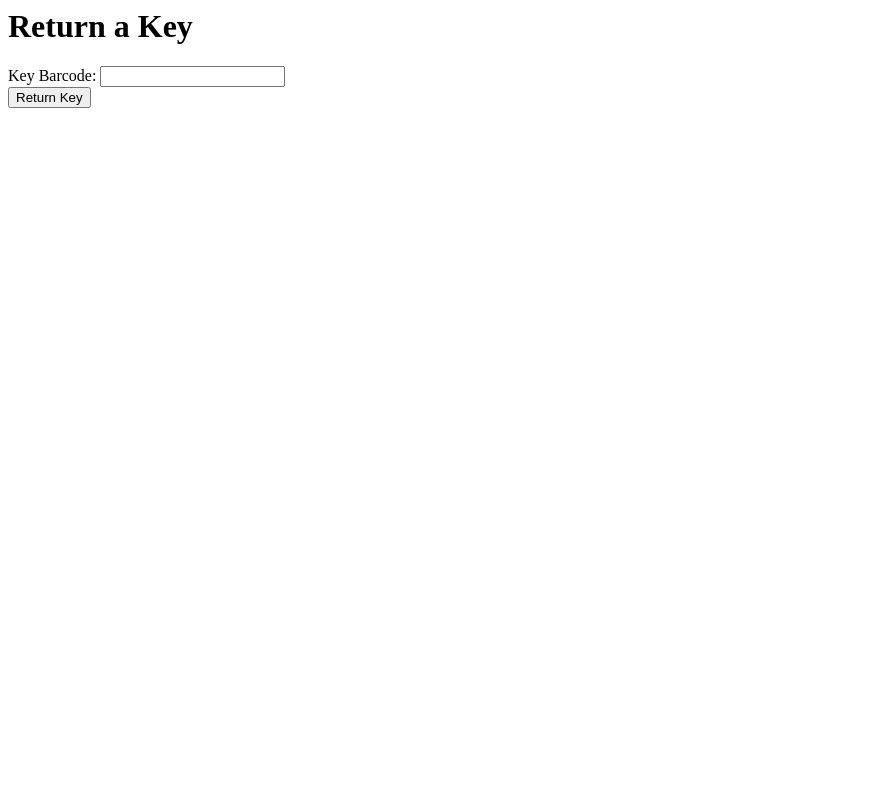
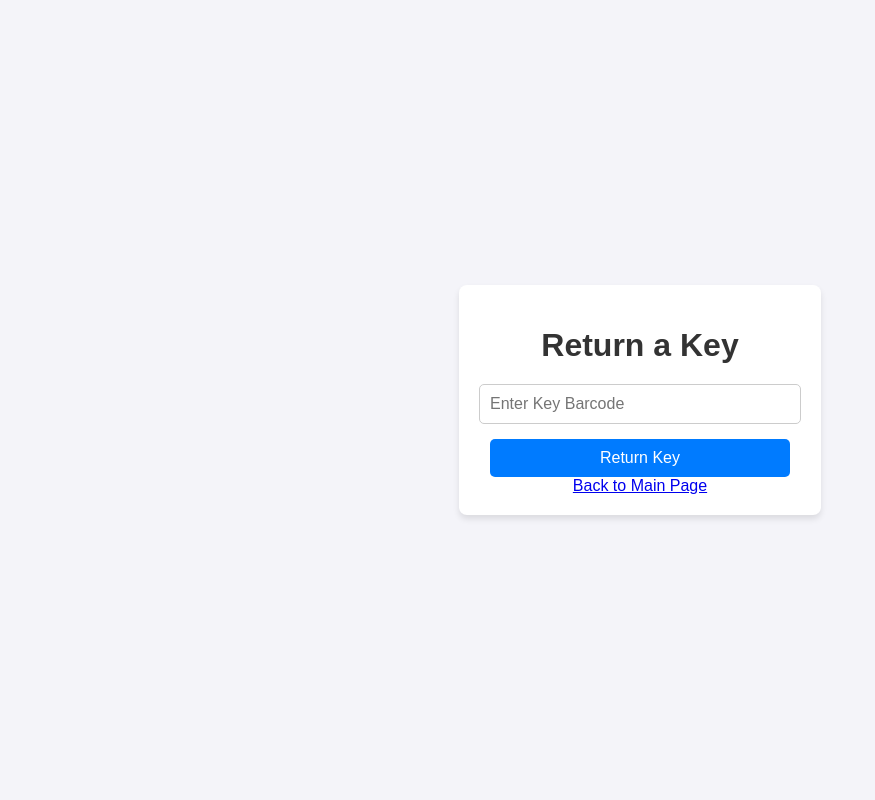
Before and after one commit to yuri1602/Key_Manager, a Django app: page /keys/return/ in a window 1280 px wide. Shown: the whole page, without its empty margins (0-875 px from the left). Run offline with Django 5.2, Linux system fonts and the light colour scheme.

Commit message:
Update return_key.html

```diff
--- a/keys/templates/keys/return_key.html
+++ b/keys/templates/keys/return_key.html
@@ -1,8 +1,64 @@
-<h1>Return a Key</h1>
-<form method="POST">
-    {% csrf_token %}
-    <label for="barcode">Key Barcode:</label>
-    <input type="text" name="barcode" required>
-    <br>
-    <button type="submit">Return Key</button>
-</form>
+<!DOCTYPE html>
+<html lang="en">
+<head>
+    <meta charset="UTF-8">
+    <meta name="viewport" content="width=device-width, initial-scale=1.0">
+    <title>Return a Key</title>
+    <style>
+        body {
+            font-family: Arial, sans-serif;
+            background-color: #f4f4f9;
+            display: flex;
+            justify-content: center;
+            align-items: center;
+            height: 100vh;
+            margin: 0;
+        }
+        .container {
+            text-align: center;
+            background: #fff;
+            padding: 20px;
+            border-radius: 8px;
+            box-shadow: 0 4px 6px rgba(0, 0, 0, 0.1);
+        }
+        h1 {
+            margin-bottom: 20px;
+            color: #333;
+        }
+        form {
+            display: flex;
+            flex-direction: column;
+            gap: 15px;
+        }
+        input, button {
+            padding: 10px;
+            font-size: 16px;
+            border: 1px solid #ccc;
+            border-radius: 5px;
+            width: 300px;
+            margin: 0 auto;
+        }
+        button {
+            background-color: #007BFF;
+            color: white;
+            border: none;
+            cursor: pointer;
+            transition: background-color 0.3s;
+        }
+        button:hover {
+            background-color: #0056b3;
+        }
+    </style>
+</head>
+<body>
+    <div class="container">
+        <h1>Return a Key</h1>
+        <form method="POST">
+            {% csrf_token %}
+            <input type="text" name="barcode" placeholder="Enter Key Barcode" required>
+            <button type="submit">Return Key</button>
+        </form>
+        <a href="{% url 'main_page' %}">Back to Main Page</a>
+    </div>
+</body>
+</html>
```
